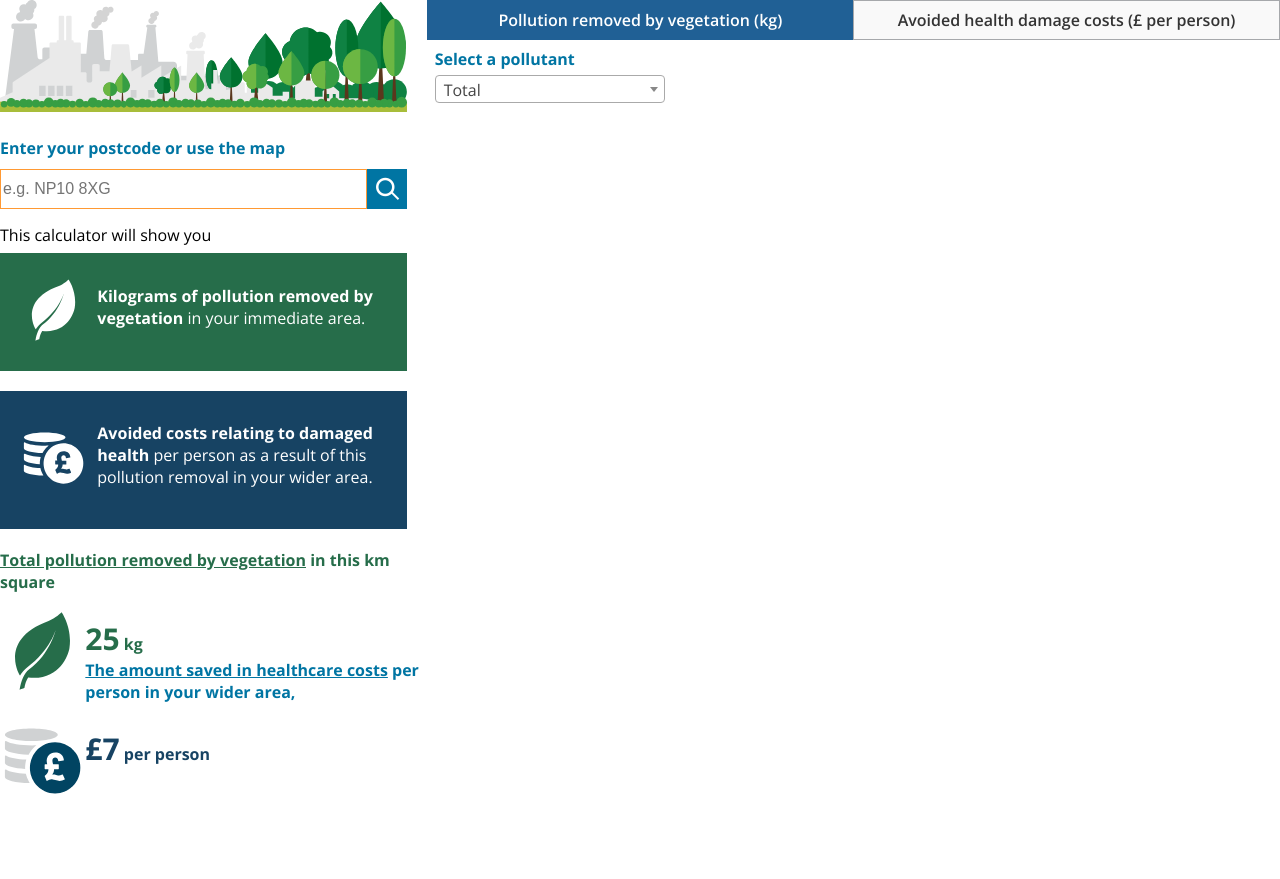
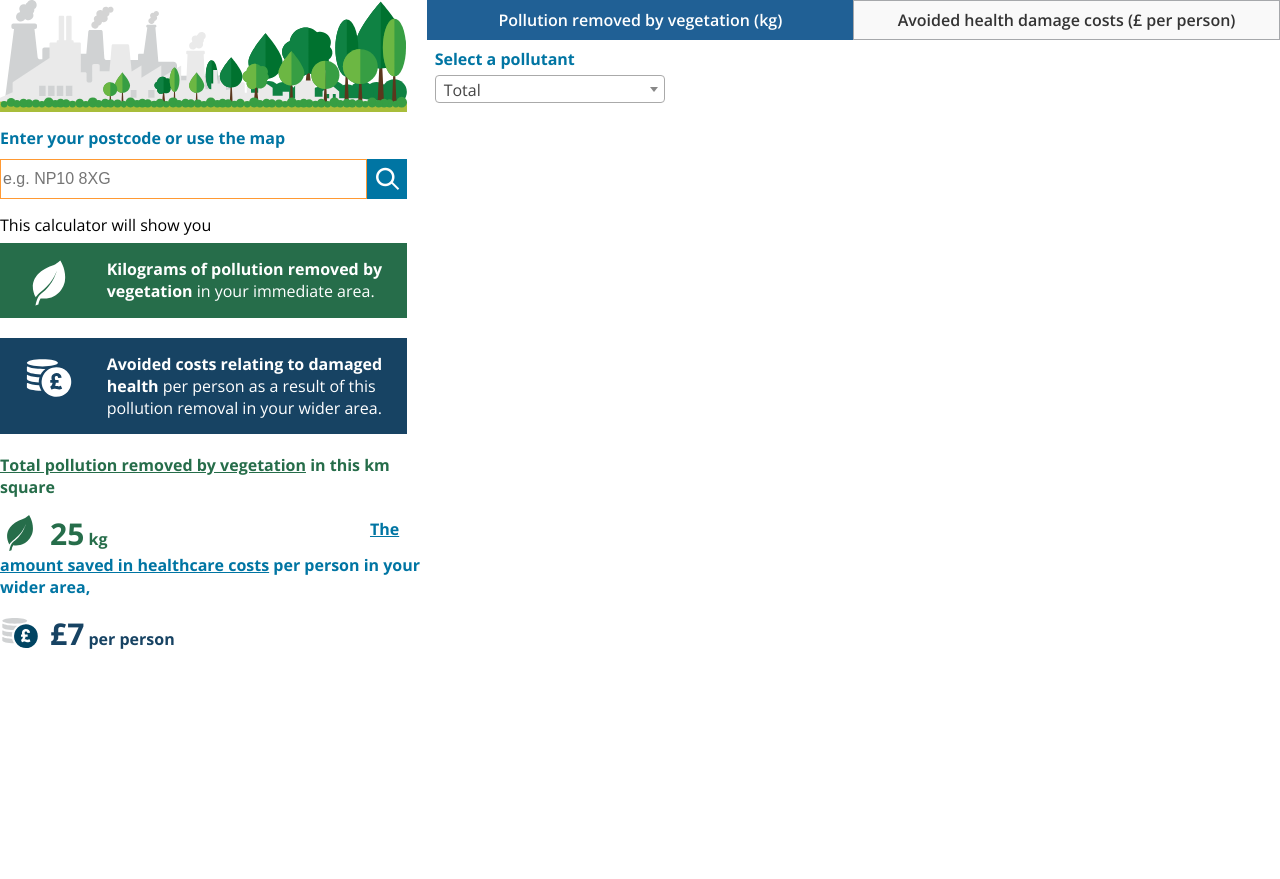
Before and after one commit to ONSvisual/test, a plain HTML site: page index.html in a window 1280 px wide. After the commit the page ends 800 px from the top, so only its background shows below. Drawn offline with nearby package versions, Linux system fonts and the light colour scheme; a script that the page names is missing.

Commit message:
cssforie

```diff
--- a/index.html
+++ b/index.html
@@ -44,14 +44,15 @@ time, mark, audio, video {
 }
 
     body {
-		margin:0;
-		padding:0;
 		font-family: 'Open Sans', sans-serif;
 		width:100%;
 /*		max-width:800px;
 */		margin: 0px auto;
-		display:table;
-    font-size: 16px;
+	    font-size: 16px;
+	}
+
+	.row {
+		width:100%;
 	}
 
 	#header{
@@ -77,22 +78,64 @@ time, mark, audio, video {
 
   #container-pollution-removed {
     background-color: #266D4A;
-    display: flex;
-	  height:88px;
-    align-items: center;
+	display: table;
+/*    display: flex;
+  height:88px;*/
+   /* align-items: center;*/
     margin-top:7px !important;
 
   }
 
   #container-pollution-value {
     background-color: #174363;
-    /* clear: left; */
-	  height:108px;
-        display: flex;
-    align-items: center;
+	display: table;
+    /* clear: left;
+	  height:108px; */
+/*        display: flex;
+    align-items: center;*/
   }
 
-  @media screen and (min-width:600px) and (max-width:865px) {
+/*@media screen and (min-width:600px) and (max-width:865px) {
+    #container-pollution-value {
+      height:130px;
+    }
+  }
+
+  @media screen and (min-width:600px) and (max-width:826px) {
+    #container-pollution-removed {
+      height:108px;
+    }
+  }
+
+  @media screen and (min-width:600px) and (max-width:738px) {
+    #container-pollution-value {
+      height:152px;
+    }
+
+    #container-pollution-removed {
+      height:130px;
+    }
+  }
+
+  @media screen and (min-width:600px) and (max-width:668px) {
+    #container-pollution-removed {
+      height:152px;
+    }
+  }
+
+
+  @media screen and (min-width:600px) and (max-width:634px) {
+    #container-pollution-value {
+      height:175px;
+    }
+  }
+
+  @media screen and (min-width:600px) and (max-width:620px) {
+    #container-pollution-value {
+      height:200px;
+    }*/
+
+ /* @media screen and (min-width:600px) and (max-width:865px) {
     #container-pollution-value {
           display: flex;
     align-items: center;
@@ -140,10 +183,11 @@ time, mark, audio, video {
          display: flex;
     align-items: center;
     }
-  }
+  }*/
 
   .container-stats {
     padding: 15px 10px;
+	display: table;
     margin-top: 20px;
     margin-right: 20px;
     color: white;
@@ -155,16 +199,20 @@ time, mark, audio, video {
       }
     }
 
-  .pic {
-    width: 20%;
-    display: inline-block;
+ .pic {
+    height: 45px;
+   /* display: inline-block;
     float: left;
     padding-left: 10px;
-    box-sizing: border-box;
+    box-sizing: border-box;*/
   }
 
+  .icons {
+	  max-width:50px;
+	  float:right;
+  }
 
-  #leaf-text {
+/*  #leaf-text {
     padding-left: 10px;
     padding-right: 10px;
     padding-bottom: 10px;
@@ -173,8 +221,8 @@ time, mark, audio, video {
     width: 80%;
     float: left;
   }
-
-  #coin-text {
+*/
+ /* #coin-text {
     width: 80%;
     float: left;
     padding-left: 10px;
@@ -182,7 +230,7 @@ time, mark, audio, video {
     padding-bottom: 10px;
     box-sizing: border-box;
     font-weight: lighter;
-  }
+  }*/
 
   .bold-text {
     font-weight: 700;
@@ -225,7 +273,7 @@ time, mark, audio, video {
 
   /* Button group styles */
 
-  /* #primary {
+   #primary {
     margin-bottom: 32px;
   }
 
@@ -252,7 +300,7 @@ time, mark, audio, video {
 
   .form-group:last-child {
     border-right: solid 1px #A6A8AB;
-  } */
+  }
 
   /* Full width */
 
@@ -269,7 +317,7 @@ time, mark, audio, video {
   }
 
   .form-group-fullwidth {
-    display: -webkit-box;
+	display: -webkit-box;
     display: -ms-flexbox;
     display: flex;
     cursor: pointer;
@@ -277,12 +325,6 @@ time, mark, audio, video {
     box-sizing: border-box;
     text-align: center;
     width: 100%;
-  }
-
-  @media screen and (min-width:599px) and (max-width:938px) {
-    .form-group-fullwidth {
-      height:66px;
-    }
   }
 
   .form-group-fullwidth:last-child {
@@ -392,12 +434,13 @@ time, mark, audio, video {
 
 
   .pic-second {
-    width: 20%;
+    height:40px;
+	width:40px;
     float: left;
   }
 
   #info-leaf {
-    width: 80%;
+	padding-left:10px;
     float: left;
     font-weight: bold;
     color: #266D4A;
@@ -405,7 +448,7 @@ time, mark, audio, video {
   }
 
   #info-coin {
-    width: 80%;
+	padding-left:10px;
     float: left;
     font-weight: bold;
     color: #174363;
@@ -432,7 +475,7 @@ time, mark, audio, video {
 			/* height:40px; */
 			background-color:rgba(255,255,255,0.8);
 			z-index:1;
-      margin-top: 20px;
+      margin-top: 10px;
       margin-right: 20px;
     }
 
@@ -454,9 +497,6 @@ time, mark, audio, video {
 
 	@media (max-width: 600px) {
 
-		 body {
-			height: 620px;
-		}
 
     #scene-image {
       margin-right: 0px;
@@ -473,8 +513,6 @@ time, mark, audio, video {
 			/* position:absolute; */
 			/* top:-120px; */
 			left:0px;
-			width:100%;
-			height:72px;
 			background-color:rgba(255,255,255,0.8);
 			z-index:3;
 		}
@@ -638,6 +676,10 @@ time, mark, audio, video {
   height:70px;
 }
 
+#scene {
+	width:100%;
+}
+
 </style>
 
 </head>
@@ -649,11 +691,11 @@ time, mark, audio, video {
 <div class="row">
   <div id="info-box" class="col-xs-12 col-sm-4">
     <div id="scene-image">
-      <img src="images/scene.svg" alt="">
+      <img src="images/scene.svg" id="scene" alt="">
     </div>
 
     <div id='selectNav'>
-      <span style="margin:15px 0px; font-weight:bold; color:#0075A3">Enter your postcode or use the map</span>
+      <span id="postcodetext" style="margin:15px 0px; font-weight:bold; color:#0075A3">Enter your postcode or use the map</span>
       <div>
         <form style="margin-top: 10px; height: 40px" id="pcForm">
           <div style="display:inline;float:left;width:calc(100% - 40px)">
@@ -670,19 +712,19 @@ time, mark, audio, video {
       This calculator will show you
     </div>
     <div id="container-pollution-removed" class="container-stats">
-      <div class="pic">
-        <img src="images/leaf-w.svg" alt="">
+      <div class="pic col-xs-2">
+        <img src="images/leaf-w.svg" class="icons" alt="">
       </div>
-      <div id="leaf-text">
+      <div id="leaf-text" class="col-xs-9 col-xs-offset-1">
         <span class="bold-text">Kilograms of pollution removed by vegetation</span>
          in your immediate area.
       </div>
     </div>
     <div id="container-pollution-value" class="container-stats">
-      <div class="pic">
-        <img src="images/coin-w.svg" alt="">
+      <div class="pic col-xs-2">
+        <img src="images/coin-w.svg" class="icons" alt="">
       </div>
-      <div id="coin-text">
+      <div id="coin-text" class="col-xs-9 col-xs-offset-1">
         <span class="bold-text">Avoided costs relating to damaged health</span>
          per person as a result of this pollution removal in your wider area.
       </div>
@@ -694,10 +736,10 @@ time, mark, audio, video {
         <div style="margin-top:20px; margin-bottom:15px;"><a href="#" id="value">Total pollution removed by vegetation</a> in this km square</div>
       </div>
       <div id="container-detail-leaf">
-        <div class="pic-second">
+        <div class="pic-second col-xs-2">
           <img src="images/leaf.svg" alt="">
         </div>
-        <div id="info-leaf" style="padding-top:10px;">
+        <div id="info-leaf" class="col-xs-9">
           <span id="num-leaf" style="font-size:30px;">25</span> kg
         </div>
       </div>
@@ -711,10 +753,10 @@ time, mark, audio, video {
       </div>
 
       <div id="container-detail-coin">
-        <div class="pic-second">
+        <div class="pic-second col-xs-2">
           <img src="images/coin.svg" alt="">
         </div>
-        <div id="info-coin"style="padding-top:10px;">
+        <div id="info-coin" class="col-xs-9">
           <span id="num-coin"style="font-size:30px;">£7</span> per person
         </div>
       </div>
@@ -760,6 +802,7 @@ time, mark, audio, video {
 
   	<div id='keydiv'></div>
   </div>
+
 </div>
 
 <!--<script src="http://d3js.org/d3.v3.min.js"></script>
--- a/js/script.js
+++ b/js/script.js
@@ -954,6 +954,8 @@ if(Modernizr.webgl) {
 
 			keywidth = $("#keydiv").width();
 
+			d3.select("#postcodetext").text("Enter your postcode")
+
 			var svgkey = d3.select("#keydiv")
 				.append("svg")
 				.attr("id", "key")
@@ -1151,13 +1153,15 @@ if(Modernizr.webgl) {
 		.attr("id", "share")
 		.style("width","100%")
 		.style("height", "30px")
-		.style("float", "left");
+		//.style("float", "left")
+		.style("text-align","center");
 
 	d3.select("#share")
 		.append("p")
 		.style('margin-top',"10px")
+		.style('margin-right',"20px")
 		.style("font-weight","bold")
-		.style("text-align","left")
+		.style("text-align","center")
 		.style("color","#666")
 		.text("Share your results")
 
@@ -1171,14 +1175,12 @@ if(Modernizr.webgl) {
 		.attr("id","facebookShare")
 		.attr("href","https://www.facebook.com/sharer/sharer.php?u=" + ParentURL)
 		.attr("target","_blank")
-		.style("display","block")
 		.style("height","25px")
 		.style("width","25px")
 		.style("background","#fff")
 		.style("margin-top","5px")
 		.style("margin-right","7px")
 		.style("margin-bottom","5px")
-		.style("float","left")
 		.style("opacity","0.7")
 		.attr("title","Facebook")
 		.append("img")
@@ -1190,14 +1192,12 @@ if(Modernizr.webgl) {
 		.attr("id","twitterShare")
 		.attr("href","https://twitter.com/intent/tweet?text=" + ParentURL)
 		.attr("target","_blank")
-		.style("display","block")
 		.style("height","25px")
 		.style("width","25px")
 		.style("background","#fff")
 		.style("margin-top","5px")
 		.style("margin-right","7px")
 		.style("margin-bottom","5px")
-		.style("float","left")
 		.style("opacity","0.7")
 		.attr("title","Twitter")
 		.append("img")
```
Also changed, not shown: wrapper.html (+1 -1 lines), 1 other file.
